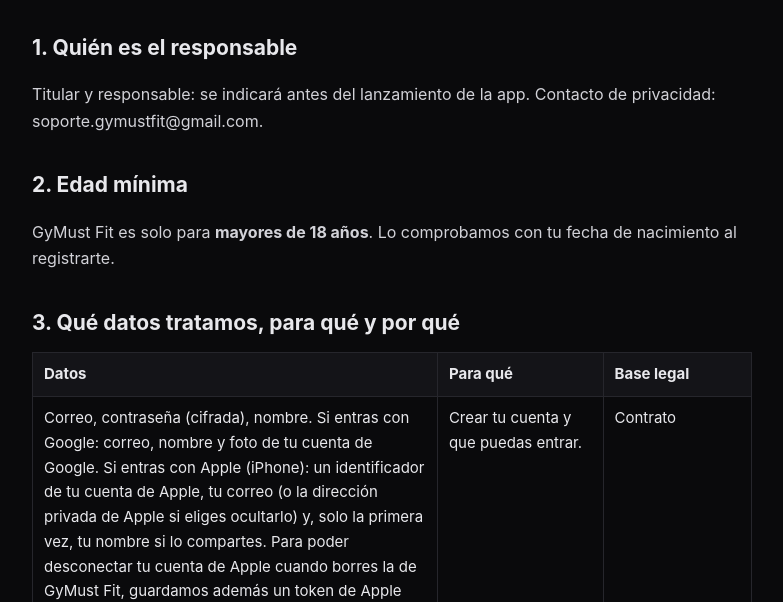
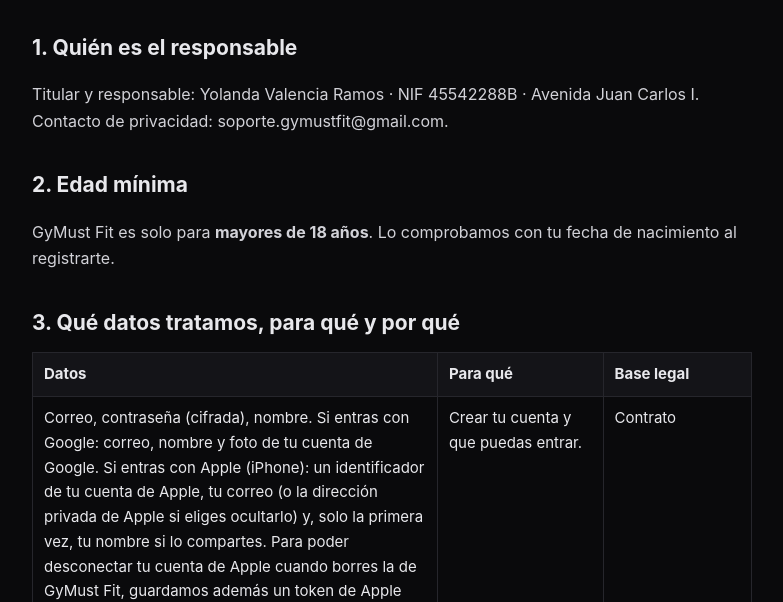
Before and after one commit to gymustfit/gymust-web, a plain HTML site: page privacidad.html in a window 1280 px wide. Shown: the part 198-800 px from the top of the page, without its empty margins (248-1031 px from the left). Drawn offline with Linux system fonts and the light colour scheme.

Commit message:
Privacidad y terminos

```diff
--- a/privacidad.html
+++ b/privacidad.html
@@ -7,7 +7,7 @@
 <h1>Política de privacidad</h1>
 <p class="sub">Última actualización: 23 de noviembre de 2026</p>
 <h2>1. Quién es el responsable</h2>
-<p>Titular y responsable: se indicará antes del lanzamiento de la app. Contacto de privacidad: soporte.gymustfit@gmail.com.</p>
+<p>Titular y responsable: Yolanda Valencia Ramos · NIF 45542288B · Avenida Juan Carlos I. Contacto de privacidad: soporte.gymustfit@gmail.com.</p>
 <h2>2. Edad mínima</h2>
 <p>GyMust Fit es solo para <b>mayores de 18 años</b>. Lo comprobamos con tu fecha de nacimiento al registrarte.</p>
 <h2>3. Qué datos tratamos, para qué y por qué</h2>
```
Also changed, not shown: terminos.html (+1 -1 lines).
